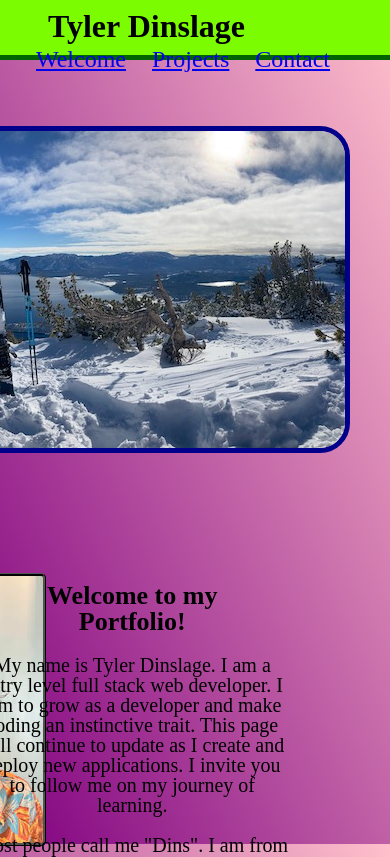
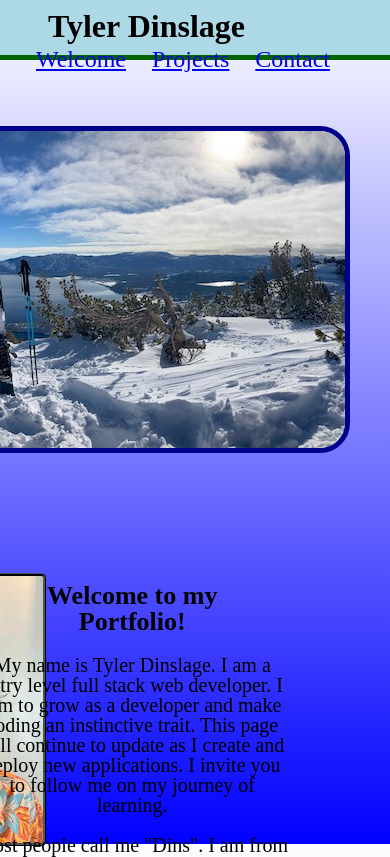
Before and after one commit to tylerdins88/Tyler-Dins-Portfolio, a plain HTML site: page index.html in a window 390 px wide. Shown: the top 857 px of the page. Drawn offline with Linux system fonts and the light colour scheme.

Commit message:
update README.md

```diff
--- a/assets/style.css
+++ b/assets/style.css
@@ -162,10 +162,18 @@ footer {
     body {
         background-image: linear-gradient(to bottom left, pink, purple);
     }
+
+    header {
+        background-color: lavender;
+    }
 }
 
 @media screen and (max-width: 768px) {
     body {
-        background-image: linear-gradient(to bottom, white blue);
+        background-image: linear-gradient(to bottom, white, blue);
+    }
+
+    header {
+        background-color: lightblue;
     }
 }
```
Also changed, not shown: assets/images/code-snippet-thumbnail.png (added), assets/images/media-query-snippet.png (added), 1 other file.
